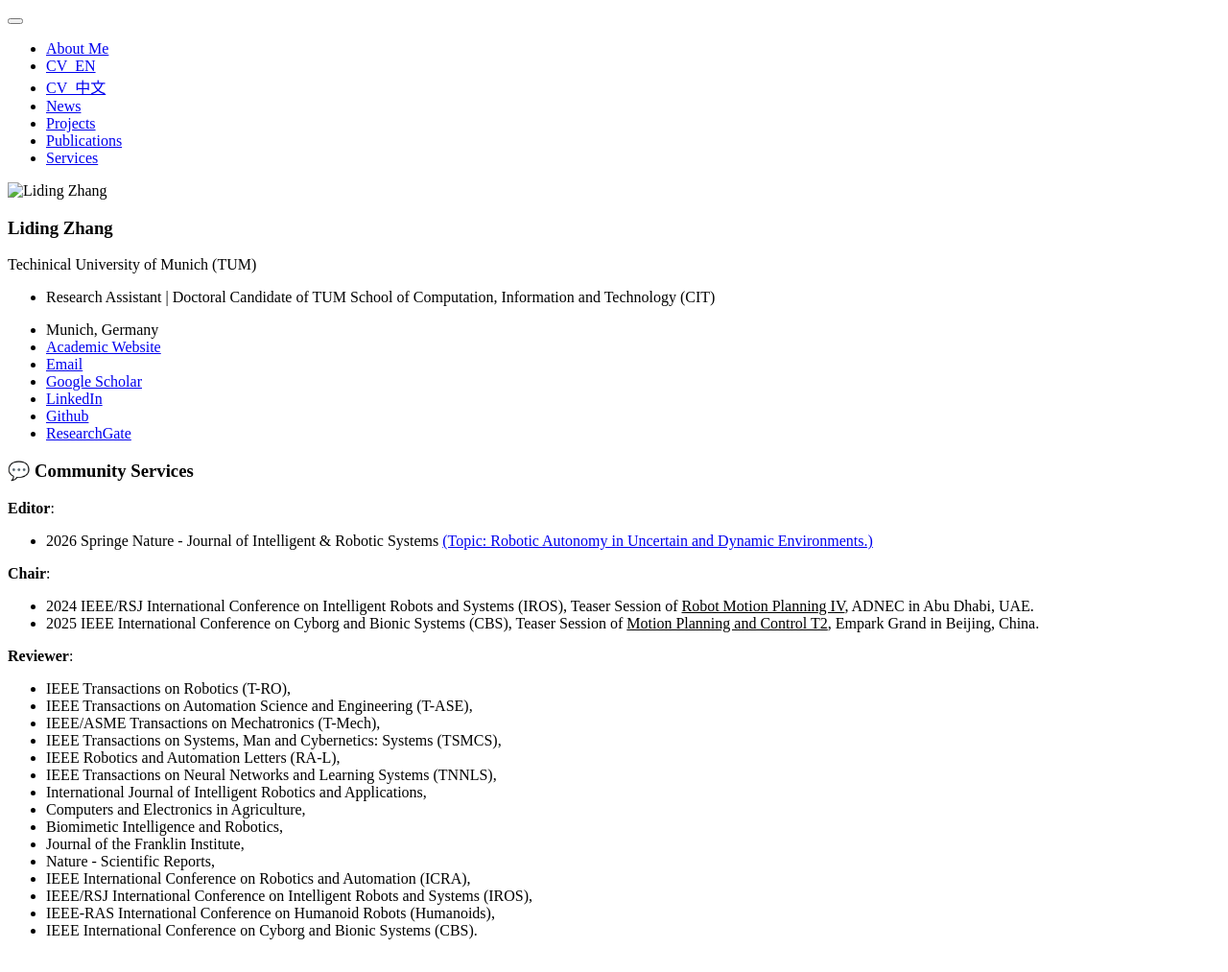
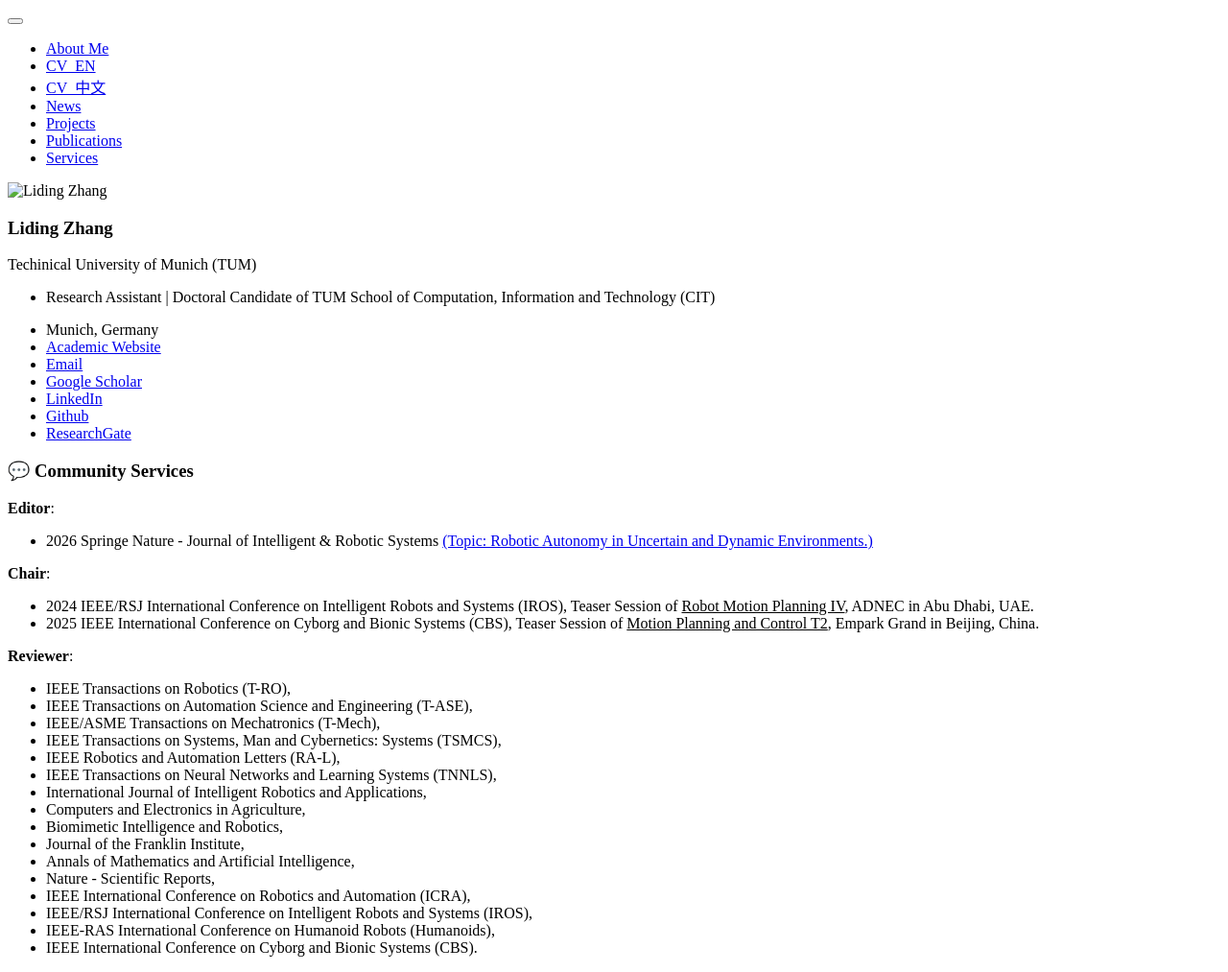
Before and after one commit to Liding-Zhang/liding-zhang.github.io, a Jekyll site: the page built from _pages/includes/services.md, in a window 1280 px wide. Shown: the whole page at 96% size. Built offline with Jekyll 4.4.1, drawn with Linux system fonts in a browser that asks for light colours; our own code applies the rules of GitHub Pages for plain Markdown files.

Commit message:
add reviewers list

```diff
--- a/_pages/includes/services.md
+++ b/_pages/includes/services.md
@@ -21,6 +21,7 @@
 - Computers and Electronics in Agriculture,
 - Biomimetic Intelligence and Robotics,
 - Journal of the Franklin Institute,
+- Annals of Mathematics and Artificial Intelligence,
 - Nature - Scientific Reports,
 - IEEE International Conference on Robotics and Automation (ICRA),
 - IEEE/RSJ International Conference on Intelligent Robots and Systems (IROS),
```
Also changed, not shown: 2 other files.
